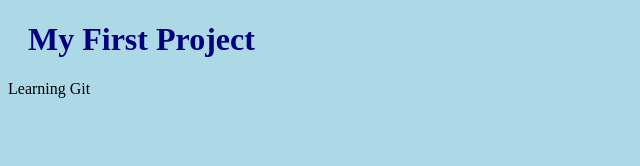
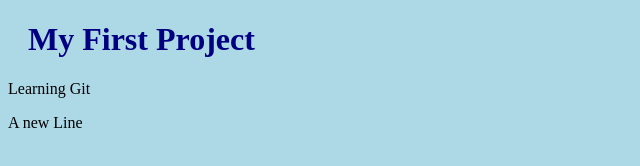
Before and after one commit to HarshPaliwal/myproject, a plain HTML site: page index.html in a window 1280 px wide. Shown: the full height of the page, 0-640 px from the left. Drawn offline with Linux system fonts and the light colour scheme.

Commit message:
Update 1

```diff
--- a/index.html
+++ b/index.html
@@ -9,5 +9,6 @@
     <body>
         <h1>My First Project</h1>
         <p>Learning Git</p>
+        <p>A new Line</p>
     </body>
 </html>
```
